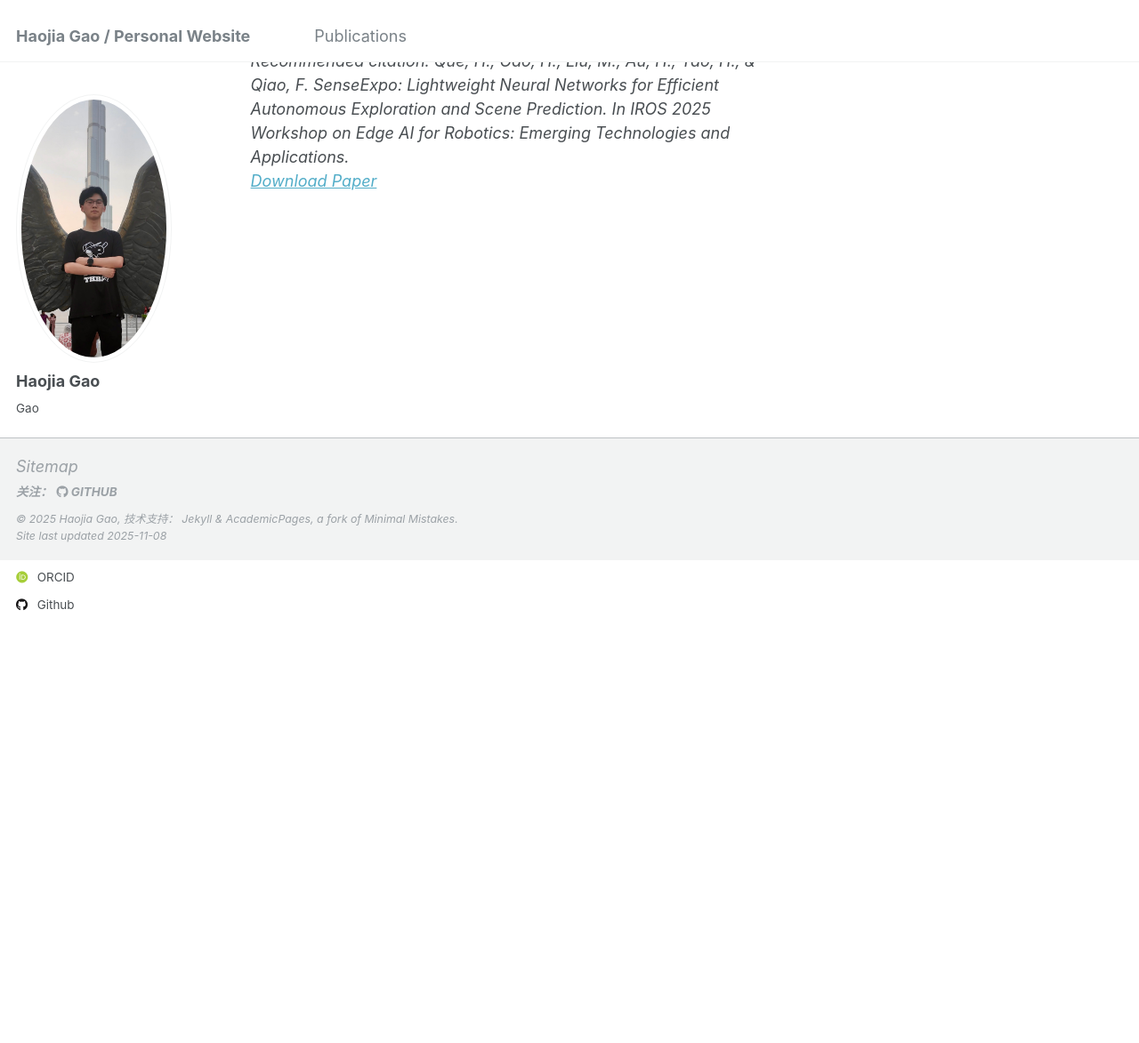
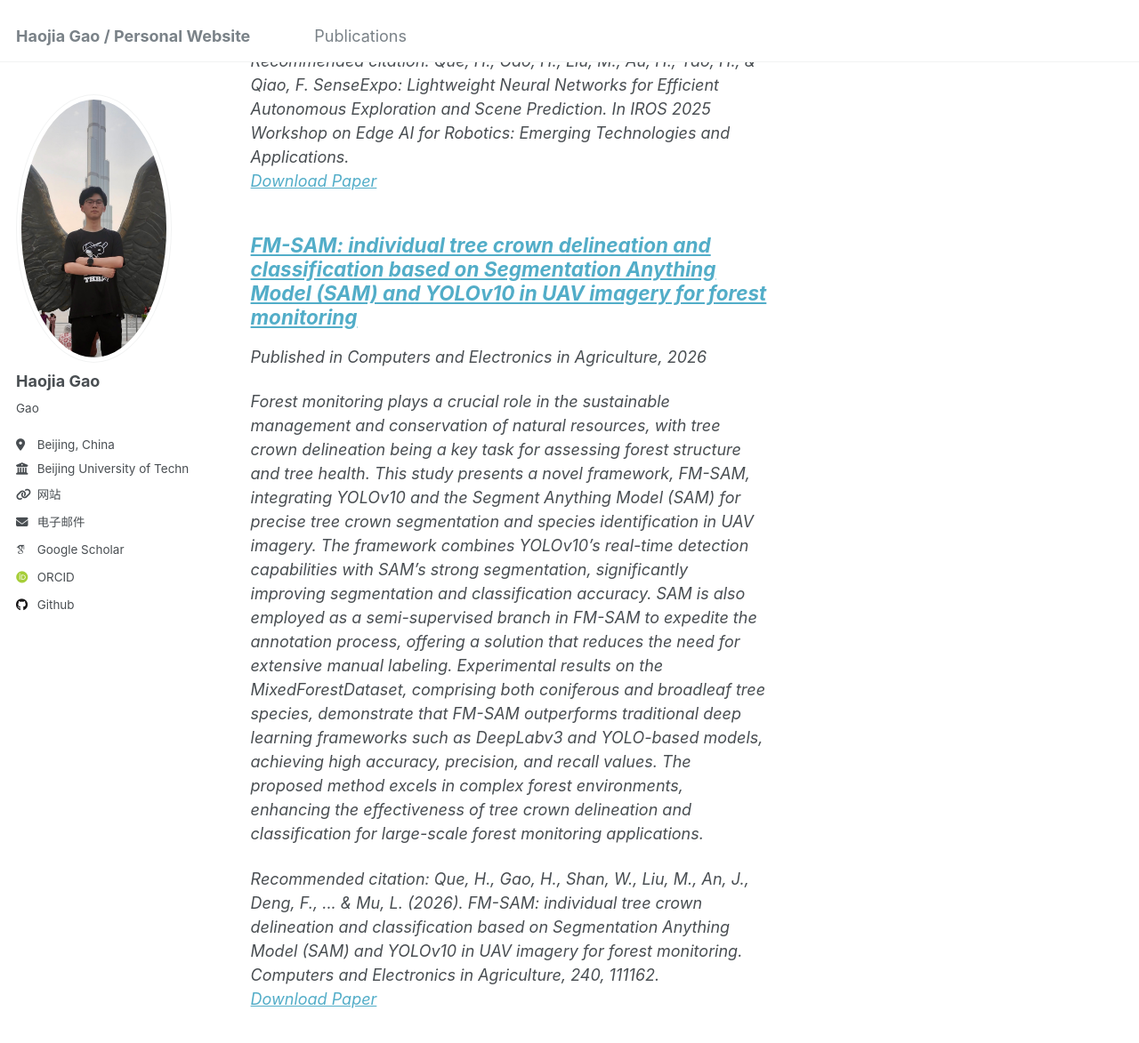
Before and after one commit to gaohaojia/gaohaojia.github.io, a Jekyll site: the page built from _pages/collection-archive.html, in a window 1280 px wide and 1400 px high, scrolled down 4543 px. Shown: the top 1173 px of the window at 89% size. Built offline with Jekyll 4.4.1, drawn with Linux system fonts in a browser that asks for light colours; some web fonts are replaced; before the commit the page ends 5173 px from its top, so only the background shows below that.

Commit message:
Update about page and add new publication entry for FM-SAM framework

```diff
--- /dev/null
+++ b/_publications/2026-1-1.md
@@ -0,0 +1,14 @@
+---
+title: "FM-SAM: individual tree crown delineation and classification based on Segmentation Anything Model (SAM) and YOLOv10 in UAV imagery for forest monitoring"
+collection: publications
+category: manuscripts
+permalink: /publication/2026-1-1
+excerpt: 'Forest monitoring plays a crucial role in the sustainable management and conservation of natural resources, with tree crown delineation being a key task for assessing forest structure and tree health. This study presents a novel framework, FM-SAM, integrating YOLOv10 and the Segment Anything Model (SAM) for precise tree crown segmentation and species identification in UAV imagery. The framework combines YOLOv10’s real-time detection capabilities with SAM’s strong segmentation, significantly improving segmentation and classification accuracy. SAM is also employed as a semi-supervised branch in FM-SAM to expedite the annotation process, offering a solution that reduces the need for extensive manual labeling. Experimental results on the MixedForestDataset, comprising both coniferous and broadleaf tree species, demonstrate that FM-SAM outperforms traditional deep learning frameworks such as DeepLabv3 and YOLO-based models, achieving high accuracy, precision, and recall values. The proposed method excels in complex forest environments, enhancing the effectiveness of tree crown delineation and classification for large-scale forest monitoring applications.'
+date: 2026-1-1
+venue: 'Computers and Electronics in Agriculture'
+# slidesurl: 'http://academicpages.github.io/files/slides1.pdf'
+paperurl: 'https://www.sciencedirect.com/science/article/pii/S0168169925012682'
+citation: 'Que, H., Gao, H., Shan, W., Liu, M., An, J., Deng, F., ... & Mu, L. (2026). FM-SAM: individual tree crown delineation and classification based on Segmentation Anything Model (SAM) and YOLOv10 in UAV imagery for forest monitoring. <i>Computers and Electronics in Agriculture, 240<i>, 111162.'
+---
+
+The contents above will be part of a list of publications, if the user clicks the link for the publication than the contents of section will be rendered as a full page, allowing you to provide more information about the paper for the reader. When publications are displayed as a single page, the contents of the above "citation" field will automatically be included below this section in a smaller font.
```
Also changed, not shown: _pages/about.md (+2 -2 lines).
